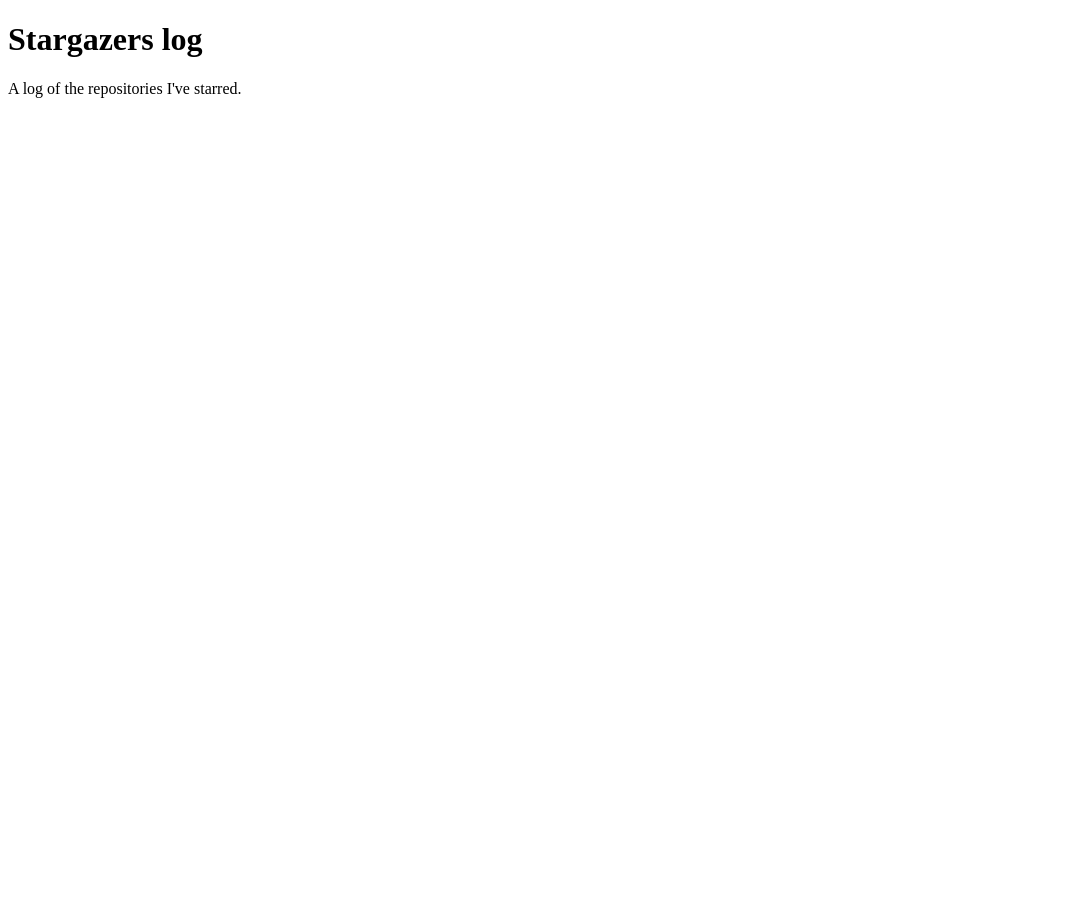
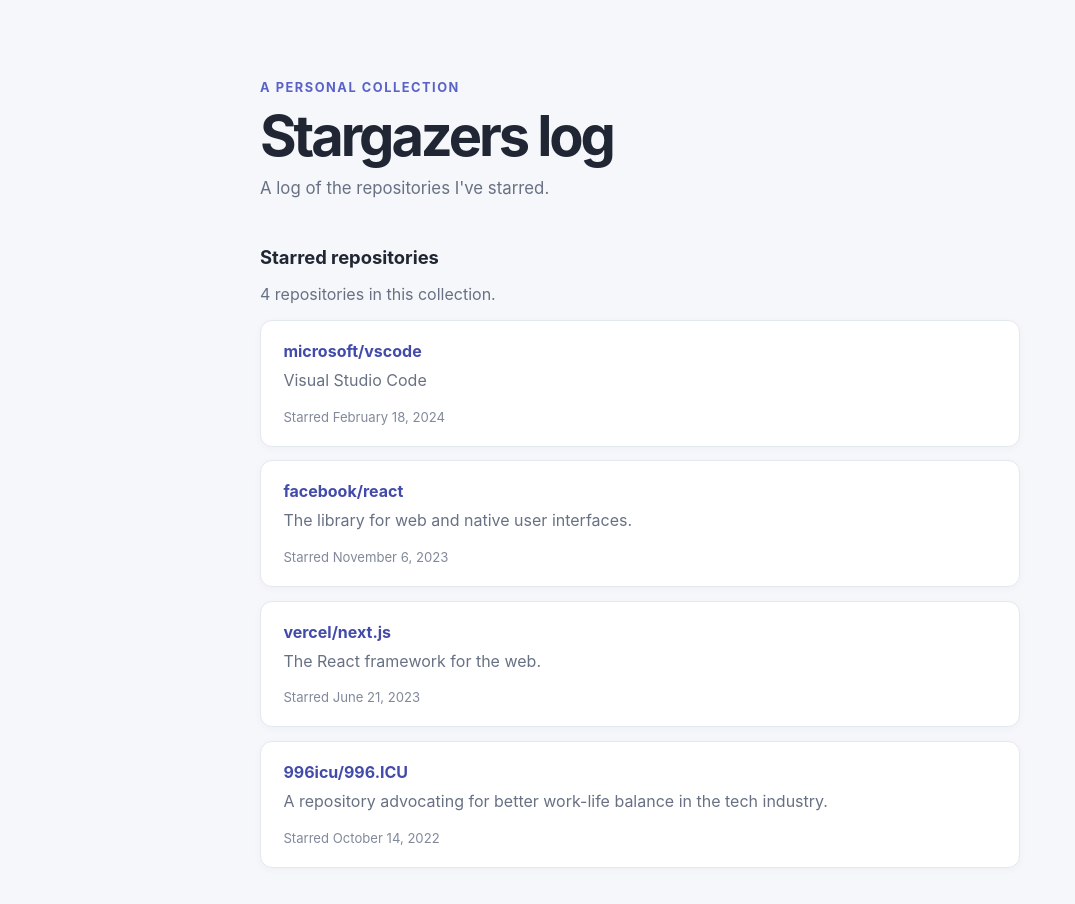
Before and after one commit to camhuffam-sys/stargazers-log, a plain HTML site: page index.html in a window 1280 px wide. Shown: the whole page, without its empty margins (0-1075 px from the left). Before the commit the page ends 800 px from the top, so only its background shows below. Drawn offline with Linux system fonts and the light colour scheme.

Commit message:
Add starred repositories list

```diff
--- /dev/null
+++ b/events.json
@@ -0,0 +1,26 @@
+[
+  {
+    "repository": "microsoft/vscode",
+    "url": "https://github.com/microsoft/vscode",
+    "description": "Visual Studio Code",
+    "starred_at": "2024-02-18"
+  },
+  {
+    "repository": "facebook/react",
+    "url": "https://github.com/facebook/react",
+    "description": "The library for web and native user interfaces.",
+    "starred_at": "2023-11-06"
+  },
+  {
+    "repository": "vercel/next.js",
+    "url": "https://github.com/vercel/next.js",
+    "description": "The React framework for the web.",
+    "starred_at": "2023-06-21"
+  },
+  {
+    "repository": "996icu/996.ICU",
+    "url": "https://github.com/996icu/996.ICU",
+    "description": "A repository advocating for better work-life balance in the tech industry.",
+    "starred_at": "2022-10-14"
+  }
+]
--- a/index.html
+++ b/index.html
@@ -2,10 +2,23 @@
 <html lang="en">
   <head>
     <meta charset="utf-8">
+    <meta name="viewport" content="width=device-width, initial-scale=1">
     <title>Stargazers log</title>
+    <link rel="stylesheet" href="style.css">
+    <script src="script.js" defer></script>
   </head>
   <body>
-    <h1>Stargazers log</h1>
-    <p>A log of the repositories I've starred.</p>
+    <main class="page">
+      <header class="page-header">
+        <p class="eyebrow">A personal collection</p>
+        <h1>Stargazers log</h1>
+        <p class="intro">A log of the repositories I've starred.</p>
+      </header>
+      <section aria-labelledby="repositories-heading">
+        <h2 id="repositories-heading">Starred repositories</h2>
+        <p id="repository-status" class="status" role="status" aria-live="polite">Loading repositories…</p>
+        <ul id="repository-list" class="repository-list"></ul>
+      </section>
+    </main>
   </body>
 </html>
--- /dev/null
+++ b/script.js
@@ -0,0 +1,51 @@
+const repositoryList = document.querySelector("#repository-list");
+const repositoryStatus = document.querySelector("#repository-status");
+
+function renderRepository(repository) {
+  const item = document.createElement("li");
+  const card = document.createElement("article");
+  const heading = document.createElement("h3");
+  const link = document.createElement("a");
+  const description = document.createElement("p");
+  const starredAt = document.createElement("time");
+
+  card.className = "repository-card";
+  link.href = repository.url;
+  link.textContent = repository.repository;
+  heading.append(link);
+  description.textContent = repository.description;
+  starredAt.dateTime = repository.starred_at;
+  starredAt.textContent = `Starred ${new Date(`${repository.starred_at}T00:00:00`).toLocaleDateString(undefined, {
+    year: "numeric",
+    month: "long",
+    day: "numeric"
+  })}`;
+
+  card.append(heading, description, starredAt);
+  item.append(card);
+  return item;
+}
+
+async function loadRepositories() {
+  try {
+    const response = await fetch("./events.json");
+    if (!response.ok) {
+      throw new Error(`Could not load repositories (${response.status}).`);
+    }
+
+    const repositories = await response.json();
+    if (!Array.isArray(repositories)) {
+      throw new Error("The repository data is not in the expected format.");
+    }
+
+    repositoryList.replaceChildren(...repositories.map(renderRepository));
+    repositoryStatus.textContent = repositories.length
+      ? `${repositories.length} repositories in this collection.`
+      : "No starred repositories yet.";
+  } catch (error) {
+    repositoryStatus.textContent = "Repositories could not be loaded. Please try again later.";
+    console.error("Failed to load starred repositories:", error);
+  }
+}
+
+loadRepositories();
--- /dev/null
+++ b/style.css
@@ -0,0 +1,113 @@
+:root {
+  color-scheme: light;
+  font-family: Inter, ui-sans-serif, system-ui, -apple-system, BlinkMacSystemFont, "Segoe UI", sans-serif;
+  color: #202633;
+  background: #f5f7fb;
+  font-synthesis: none;
+  text-rendering: optimizeLegibility;
+}
+
+* {
+  box-sizing: border-box;
+}
+
+body {
+  min-width: 320px;
+  min-height: 100vh;
+  margin: 0;
+}
+
+.page {
+  width: min(100% - 2rem, 760px);
+  margin: 0 auto;
+  padding: 5rem 0;
+}
+
+.page-header {
+  margin-bottom: 3rem;
+}
+
+.eyebrow {
+  margin: 0 0 0.75rem;
+  color: #5a62c8;
+  font-size: 0.8rem;
+  font-weight: 700;
+  letter-spacing: 0.12em;
+  text-transform: uppercase;
+}
+
+h1,
+h2,
+p {
+  margin-top: 0;
+}
+
+h1 {
+  margin-bottom: 0.75rem;
+  font-size: clamp(2.25rem, 7vw, 3.5rem);
+  letter-spacing: -0.055em;
+  line-height: 1.05;
+}
+
+h2 {
+  margin-bottom: 1rem;
+  font-size: 1.15rem;
+}
+
+.intro {
+  margin-bottom: 0;
+  color: #687184;
+  font-size: 1.05rem;
+}
+
+.status {
+  color: #687184;
+}
+
+.repository-list {
+  display: grid;
+  gap: 0.85rem;
+  margin: 0;
+  padding: 0;
+  list-style: none;
+}
+
+.repository-card {
+  padding: 1.25rem 1.4rem;
+  border: 1px solid #e4e8f0;
+  border-radius: 12px;
+  background: #fff;
+  box-shadow: 0 2px 8px rgb(32 38 51 / 3%);
+}
+
+.repository-card h3 {
+  margin: 0 0 0.45rem;
+  font-size: 1rem;
+}
+
+.repository-card a {
+  color: #424baa;
+  text-decoration: none;
+}
+
+.repository-card a:hover,
+.repository-card a:focus-visible {
+  text-decoration: underline;
+}
+
+.repository-card p {
+  margin: 0 0 0.8rem;
+  color: #687184;
+  line-height: 1.55;
+}
+
+.repository-card time {
+  color: #81899a;
+  font-size: 0.82rem;
+}
+
+@media (max-width: 480px) {
+  .page {
+    padding: 3rem 0;
+  }
+}
```
